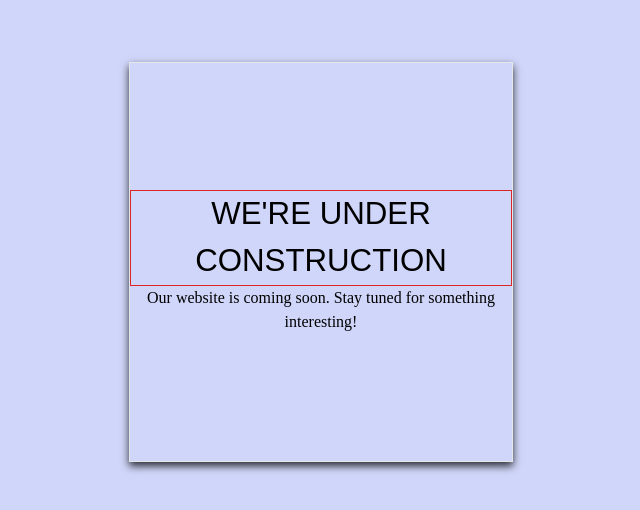
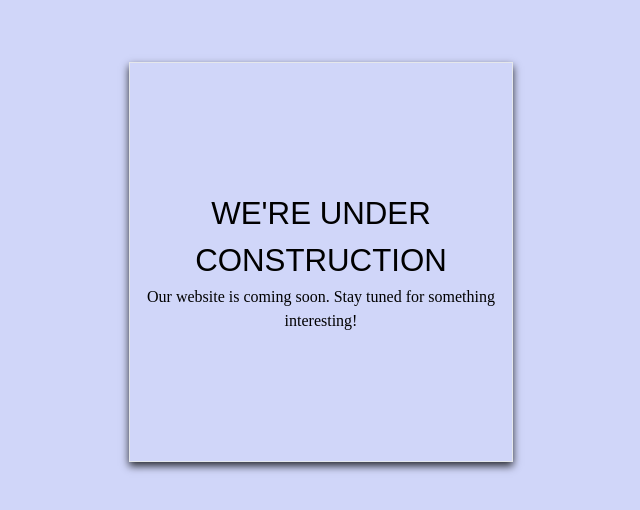
Before and after one commit to Kelvin-Ben/Kelvin-Ben.github.io, a React (Vite) app: page / in a window 1280 px wide. Shown: the part 138-648 px from the top of the page, without its empty margins (319-959 px from the left). Built offline with nearby package versions, Linux system fonts and the light colour scheme; a web font is replaced by a local one.

Commit message:
fix a bug

```diff
--- a/src/components/Attention.jsx
+++ b/src/components/Attention.jsx
@@ -3,7 +3,7 @@ import React from "react";
 const Attention = () => {
   return (
     <div className="w-[30%] h-[50%] m-auto border flex flex-col items-center text-center justify-center lg:w-[80%] md:w-[80%] sm:w-[80%] sm:text-2xl" style={{ boxShadow: '0 4px 8px 0 rgba(0, 0, 0, 0.8'}}>
-      <h1 className="uppercase text-3xl border border-red-600">we're under construction</h1>
+      <h1 className="uppercase text-3xl">we're under construction</h1>
       <h2 className="font-bellefair">
         Our website is coming soon. Stay tuned for something interesting!
       </h2>
```
